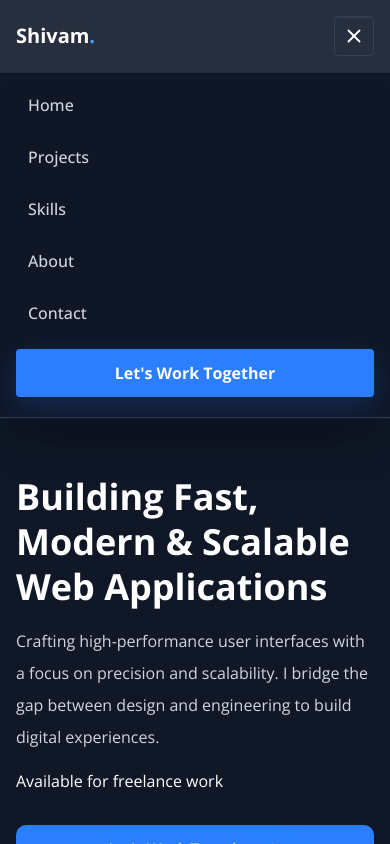
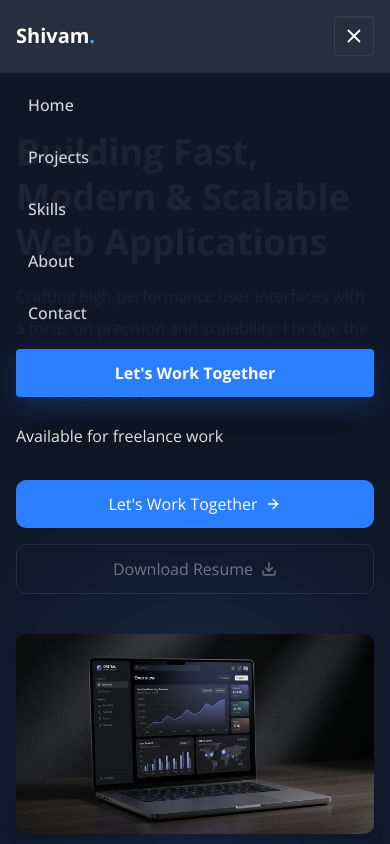
Before and after one commit to shivam-dhmn/Portfolio, a Next.js app: page / in a window 390 px wide. Both pictures are taken after a click on the heading "Shivam.". Shown: the top 844 px of the page. Built offline with nearby package versions, Linux system fonts and the light colour scheme.

Commit message:
fixed issue

```diff
--- a/section/header.tsx
+++ b/section/header.tsx
@@ -1,7 +1,7 @@
 "use client";
 
 import { Menu, X } from "lucide-react";
-import { motion } from "framer-motion";
+import { AnimatePresence,motion } from "framer-motion";
 import Image from "next/image";
 import logo from "../public/images/fulllogo.png";
 
@@ -31,15 +31,6 @@ export default function Header() {
         }}
         className="mx-auto hidden max-w-7xl items-center justify-between px-4 py-4 sm:px-6 md:flex lg:px-8"
       >
-        {/* <a href="#home" className="text-xl font-bold text-white flex justify-center item-center ">
-        <Image
-          src={logo}
-          alt="Logo"
-          width={128}
-          height={128}
-        />
-          Shivam<span className="text-blue-400">.</span>
-        </a> */}
          <Image
           src={logo}
           alt="Logo"
@@ -92,7 +83,7 @@ export default function Header() {
 
         <div
           id="mobile-navigation"
-          className="premium-mobile-menu border-t border-gray-800 bg-gray-900/95 px-4 pb-5 pt-2 shadow-2xl shadow-black/30 backdrop-blur-xl md:hidden"
+          className="premium-mobile-menu absolute w-full border-t border-gray-800 bg-gray-900/95  px-4 pb-5 pt-2 shadow-2xl shadow-black/30 backdrop-blur-xl md:hidden"
         >
           <div className="mx-auto flex max-w-7xl flex-col gap-1">
             {navLinks.map((link, index) => (
--- a/section/technologies.tsx
+++ b/section/technologies.tsx
@@ -16,11 +16,7 @@ const languages = [
 
 const Technologies = () => {
   return (
-    <motion.section
-    initial={{ opacity: 0, y: 40 }}
-  whileInView={{ opacity: 1, y: 0 }}
-  viewport={{ once: true, amount: 0.3 }}
-  transition={{ duration: 0.6 }}
+    <section
       id="skills"
       className="flex flex-wrap justify-center gap-3 border-y border-gray-700 bg-gray-900 px-4 py-8 sm:gap-4 sm:px-6 sm:py-10"
     >
@@ -39,12 +35,13 @@ const Technologies = () => {
               delay: 0.8 + index * 0.07,
             }}
             key={lang.value}
-           className="min-w-[96px] rounded-3xl border border-transparent bg-gray-800 px-4 py-3 text-center text-sm text-white transition hover:border-blue-400 sm:min-w-[110px]">
+            className="min-w-[96px] rounded-3xl border border-transparent bg-gray-800 px-4 py-3 text-center text-sm text-white transition hover:border-blue-400 sm:min-w-[110px]"
+          >
             {lang.value}
           </motion.p>
         </div>
       ))}
-    </motion.section>
+    </section>
   );
 };
 
```
Lines whose indentation alone changed are shown as unchanged.
